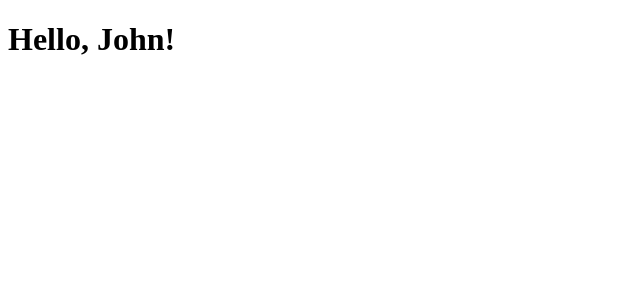
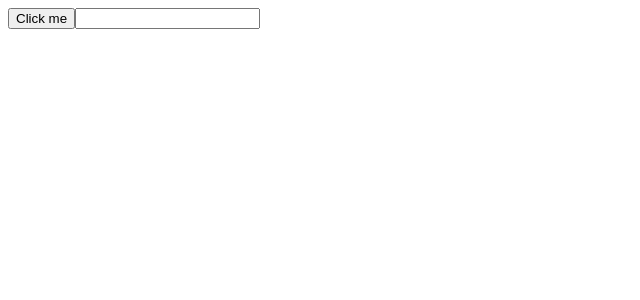
Before and after one commit to yayin07/reactjs, a React (Create React App) app: page / in a window 1280 px wide. Shown: the top 300 px of the page, without its empty margins (0-640 px from the left). Built offline with nearby package versions, Linux system fonts and the light colour scheme.

Commit message:
practicing-handling-events

```diff
--- a/src/App.js
+++ b/src/App.js
@@ -1,10 +1,12 @@
-import React from 'react';
-import Greeting from './Greeting';
+import React from "react";
+import Button from "./Button";
+import Input from "./Input";
 
 function App() {
   return (
     <div>
-      <Greeting name="John" />
+      <Button />
+      <Input />
     </div>
   );
 }
--- /dev/null
+++ b/src/Button.js
@@ -0,0 +1,14 @@
+import React from 'react';
+
+function Button() {
+  const handleClick = () => {
+    console.log('Button clicked!');
+  };
+
+  return (
+    <button onClick={handleClick}>Click me</button>
+  );
+}
+
+
+export default Button;
--- a/src/Greeting.js
+++ /dev/null
@@ -1,11 +0,0 @@
-import React from "react";
-
-function Greeting(props) {
-  return <h1>Hello, {props.name}!</h1>;
-}
-
-Greeting.defaultProps = {
-  name: "Guest",
-};
-
-export default Greeting;
--- /dev/null
+++ b/src/Input.js
@@ -0,0 +1,15 @@
+import React, { useState } from "react";
+
+function Input() {
+  const [value, setValue] = useState("");
+
+  const handleChange = (event) => {
+    setValue(event.target.value);
+  };
+
+  console.log("value", value) // It will log every state change
+
+  return <input type="text" value={value} onChange={handleChange} />;
+}
+
+export default Input;
```
Also changed, not shown: 1 other file (tests, documents, lock files or other folders).
